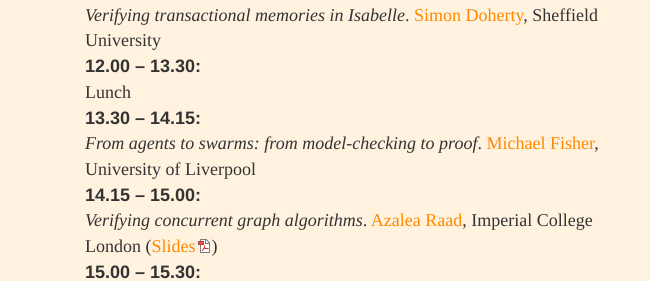
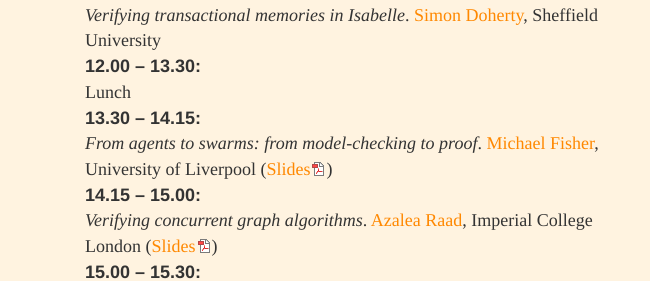
Before and after one commit to ncwg/ncwg.github.io, a plain HTML site: page tees17/index.html in a window 1280 px wide. Shown: the part 910-1191 px from the top of the page, 0-650 px from the left. Drawn offline with Linux system fonts and the light colour scheme; grey boxes are pictures that could not be loaded; a web font is replaced by a local one.

Commit message:
Added Michael Fisher's slides.

```diff
--- a/tees17/index.html
+++ b/tees17/index.html
@@ -69,7 +69,7 @@ concurrency and related areas.</p>
         <dt>10.30 &ndash; 11.15</dt><dd><em>Expressivity with Rely/Guarantee</em>. <a href="http://homepages.cs.ncl.ac.uk/cliff.jones/">Cliff Jones</a>, Newcastle University (<a href="/tees17/slides/Cliff-Jones-Compositionality.pdf">Slides</a>)</dd>
         <dt>11.15 &ndash; 12.00</dt><dd><em>Verifying transactional memories in Isabelle</em>. <a href="http://www.dcs.shef.ac.uk/cgi-bin/makeperson?S.Doherty">Simon Doherty</a>, Sheffield University <!--(<a href="">Slides</a>)--></dd>
         <dt>12.00 &ndash; 13.30</dt><dd>Lunch</dd>
-        <dt>13.30 &ndash; 14.15</dt><dd><em>From agents to swarms: from model-checking to proof</em>. <a href="http://cgi.csc.liv.ac.uk/~michael/">Michael Fisher</a>, University of Liverpool <!--(<a href="">Slides</a>)--></dd>
+        <dt>13.30 &ndash; 14.15</dt><dd><em>From agents to swarms: from model-checking to proof</em>. <a href="http://cgi.csc.liv.ac.uk/~michael/">Michael Fisher</a>, University of Liverpool (<a href="/tees17/slides/Michael-Fisher-AgentsSwarms.pdf">Slides</a>)</dd>
         <dt>14.15 &ndash; 15.00</dt><dd><em>Verifying concurrent graph algorithms</em>. <a href="http://www.soundandcomplete.org/">Azalea Raad</a>, Imperial College London (<a href="/tees17/slides/Azalea-Raad-Graphs.pdf">Slides</a>)</dd>
         <dt>15.00 &ndash; 15.30</dt><dd>Coffee break</dd>
         <dt>15.30 &ndash; 16.15</dt><dd><em>Towards Compositional Session Logic</em>. <a href="http://www.comp.nus.edu.sg/~chinwn/">Wei Ngan-Chin</a>, National University of Singapore (<a href="/tees17/slides/Wei-Ngan-Chin-SessionLogic.pdf">Slides</a>)</dd>
```
Also changed, not shown: 1 other file.
